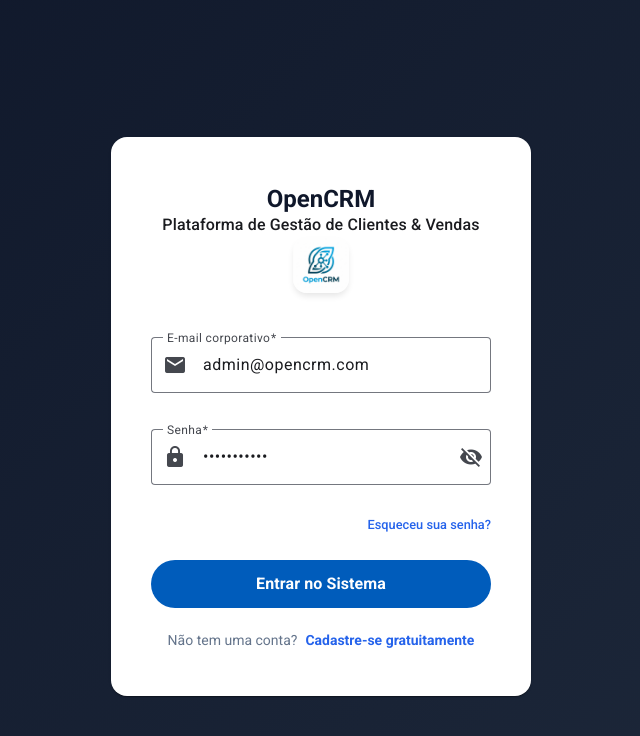
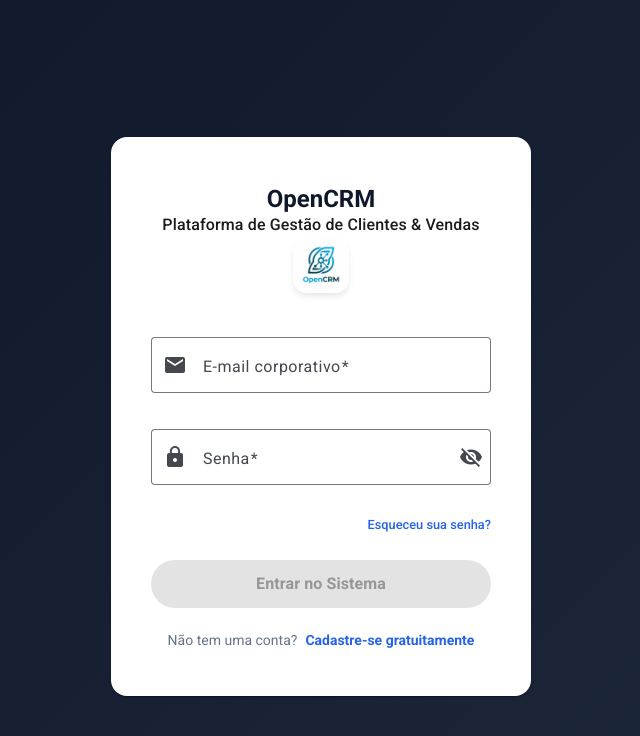
Before and after one commit to guilimac/OpenCRM, an Angular app in the folder frontend/: page /login in a window 1280 px wide. Shown: the top 736 px of the page, without its empty margins (319-959 px from the left). Built offline with nearby package versions, Linux system fonts and the light colour scheme.

Commit message:
refactor(auth): remove default credentials from login form

```diff
--- a/frontend/src/app/core/auth/features/login/login.component.ts
+++ b/frontend/src/app/core/auth/features/login/login.component.ts
@@ -231,8 +231,8 @@
   readonly errorMessage = signal<string | null>(null);
 
   readonly form = this.fb.group({
-    email: ['admin@opencrm.com', [Validators.required, Validators.email]],
-    password: ['Demo@123456', [Validators.required, Validators.minLength(6)]],
+    email: ['', [Validators.required, Validators.email]],
+    password: ['', [Validators.required, Validators.minLength(6)]],
   });
 
   onSubmit(): void {
```
